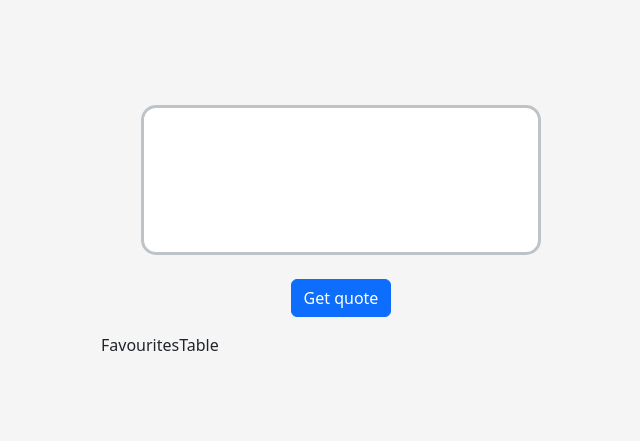
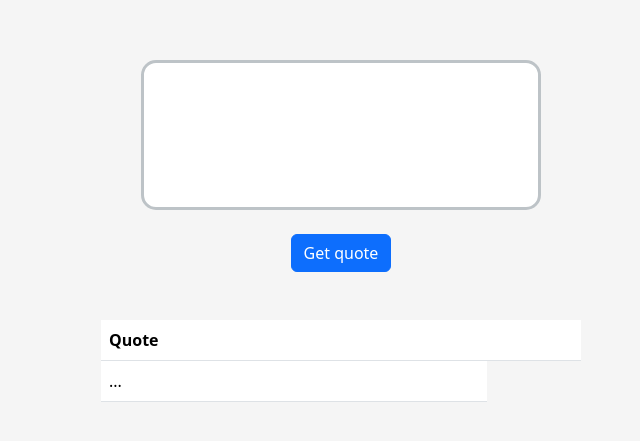
Before and after one commit to liamAppleton/Random-Quote-Generator, a React (Vite) app in the folder random-quote-generator/: page / in a window 1280 px wide. Shown: the part 181-622 px from the top of the page, without its empty margins (299-939 px from the left). Built offline with nearby package versions, Linux system fonts and the light colour scheme.

Commit message:
created table, needs to change input to array for objects with id's instead of just a quotes array

```diff
--- a/random-quote-generator/src/App.jsx
+++ b/random-quote-generator/src/App.jsx
@@ -1,15 +1,17 @@
 import "./App.css";
 import QuoteBox from "./components/QuoteBox";
 import FavouritesTable from "./components/FavouritesTable/FavouritesTable";
+import { useState } from "react";
 
 function App() {
+  const [quotes, setQuotes] = useState([]);
   return (
     <>
-      <div className="mb-3">
-        <QuoteBox handleSubmit={(quote) => console.log(quote)} />
+      <div className="mb-5">
+        <QuoteBox handleSubmit={(quote) => setQuotes([...quotes, quote])} />
       </div>
       <div className="mb-3">
-        <FavouritesTable />
+        <FavouritesTable quotes={quotes} />
       </div>
     </>
   );
--- a/random-quote-generator/src/components/FavouritesTable/FavouritesTable.jsx
+++ b/random-quote-generator/src/components/FavouritesTable/FavouritesTable.jsx
@@ -1,7 +1,24 @@
 import React from "react";
 
-const FavouritesTable = () => {
-  return <div>FavouritesTable</div>;
+const FavouritesTable = ({ quotes }) => {
+  return (
+    <table className="table">
+      <thead>
+        <tr>
+          <th>Quote</th>
+          <th></th>
+        </tr>
+      </thead>
+      <tbody>
+        {quotes.length !== 0 &&
+          quotes.map((q) => (
+            <tr>
+              <td key={quotes.length + 1}>{q.slice(0, 30)}...</td>
+            </tr>
+          ))}
+      </tbody>
+    </table>
+  );
 };
 
 export default FavouritesTable;
```
